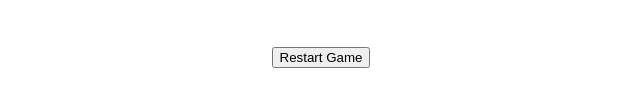
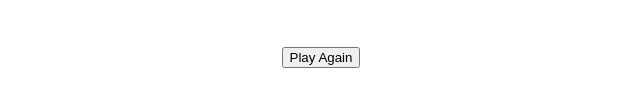
Before and after one commit to vivo8934/simpra-game-tic-tac-, a plain HTML site: page index.html in a window 1280 px wide. Shown: the part 407-514 px from the top of the page, 319-959 px from the left. Drawn offline with Linux system fonts and the light colour scheme.

Commit message:
change button setting

```diff
--- a/index.html
+++ b/index.html
@@ -24,7 +24,7 @@
             <div data-cell-index="8" class="cell"></div>
         </div>
         <h2 class="game--status"></h2>
-        <button class="game--restart">Restart Game</button>
+        <button class="game--restart">Play Again</button>
     </section>
 
     <script src="script.js"></script>
```
